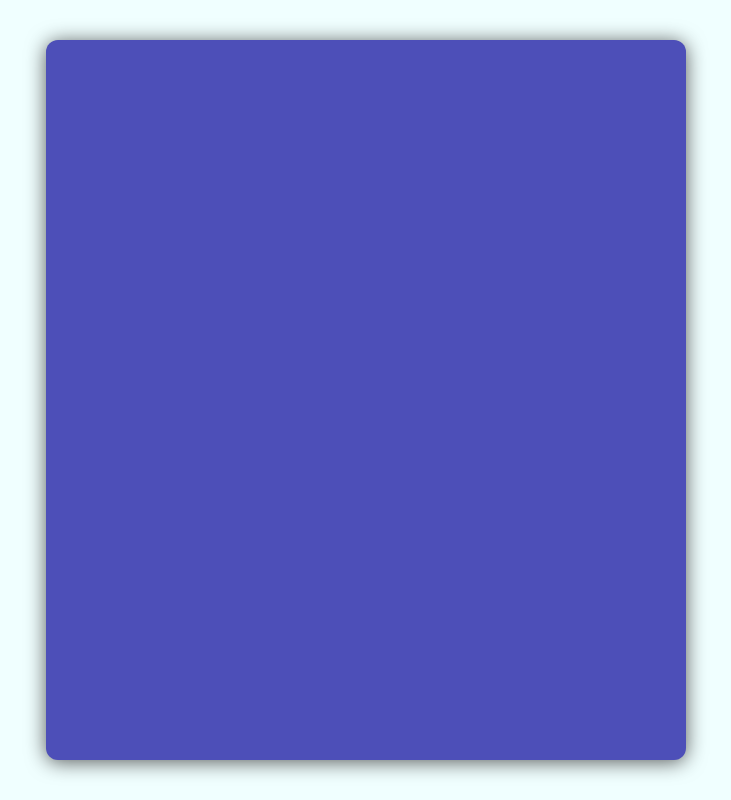
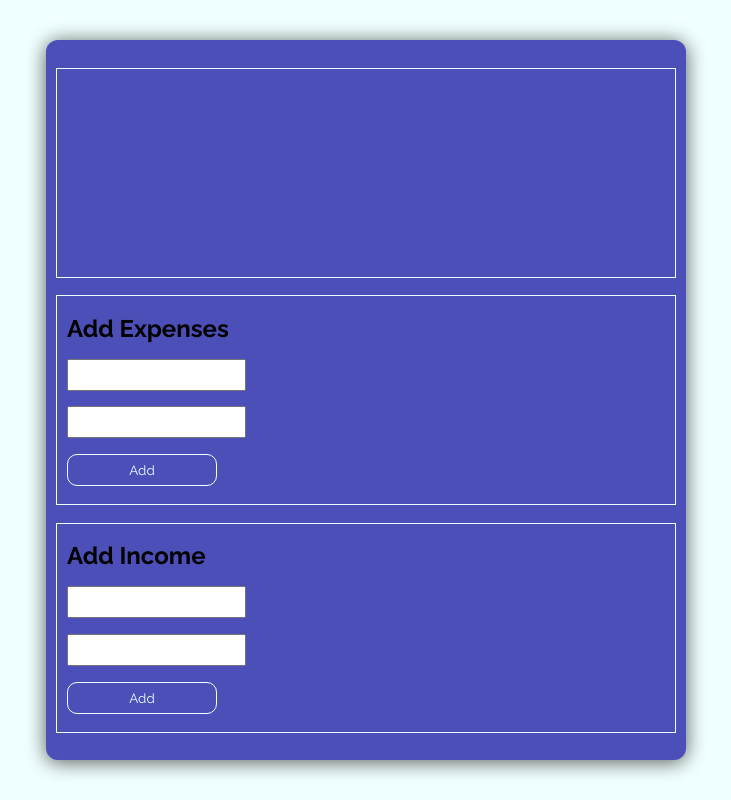
Before and after one commit to liamhowatt34/basic-expense-tracker, a plain HTML site: page index.html in a window 1280 px wide. Shown: the whole page, without its empty margins (274-1005 px from the left). Drawn offline with Linux system fonts and the light colour scheme.

Commit message:
Refactored design and added basic expense and income outlines

```diff
--- a/index.html
+++ b/index.html
@@ -11,8 +11,18 @@
     <div class="container">
         <div class="border">
             <div class="total-display"></div>
-            <div class="expenses"></div>
-            <div class="income"></div>
+            <div class="expenses">
+                <h2>Add Expenses</h2>
+                <div class="expense-title"><input type="text"></div>
+                <div class="expense-amount"><input type="text"></div>
+                <div class="add-btn-exp"><button>Add</button></div>
+            </div>
+            <div class="income">
+                <h2>Add Income</h2>
+                <div class="Income-title"><input type="text"></div>
+                <div class="Income-amount"><input type="text"></div>
+                <div class="add-btn-inc"><button>Add</button></div>
+            </div>
         </div>
     </div>
 </body>
--- a/styles.css
+++ b/styles.css
@@ -21,6 +21,65 @@
     border-radius: 12px;
     box-shadow: 0 2px 20px rgb(86, 89, 89);
     display: flex;
+    flex-direction: column;
+    justify-content: space-evenly;
     height: 90%;
+    padding: 10px;
     width: 50%;
 }
+
+.total-display {
+    border: 1px solid azure;
+    height: 30%;
+    width: 100%;
+}
+
+.expenses {
+    border: 1px solid azure;
+    display: flex;
+    flex-direction: column;
+    justify-content: space-around;
+    height: 30%;
+    padding: 10px;
+    width: 100%;
+}
+
+.income {
+    border: 1px solid azure;
+    display: flex;
+    flex-direction: column;
+    justify-content: space-around;
+    height: 30%;
+    padding: 10px;
+    width: 100%
+}
+
+.expenses input {
+    height: 2rem;
+    width: 30%;
+}
+
+.add-btn-exp button {
+    background: none;
+    border: 1px solid azure;
+    border-radius: 10px;
+    cursor: pointer;
+    color: azure;
+    height: 2rem;
+    width: 150px;
+}
+
+.add-btn-inc button {
+    background: none;
+    border: 1px solid azure;
+    border-radius: 10px;
+    cursor: pointer;
+    color: azure;
+    height: 2rem;
+    width: 150px;
+}
+
+.income input {
+    height: 2rem;
+    width: 30%;
+}
```
